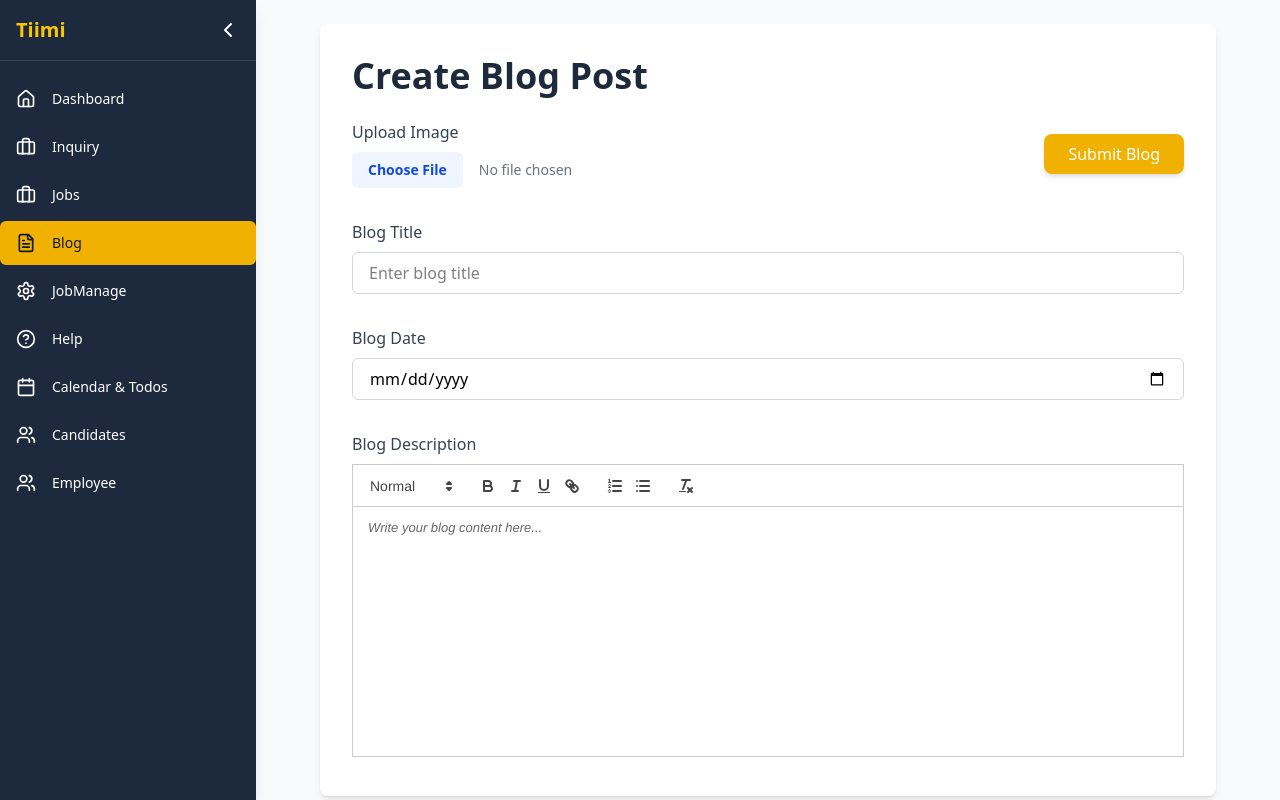
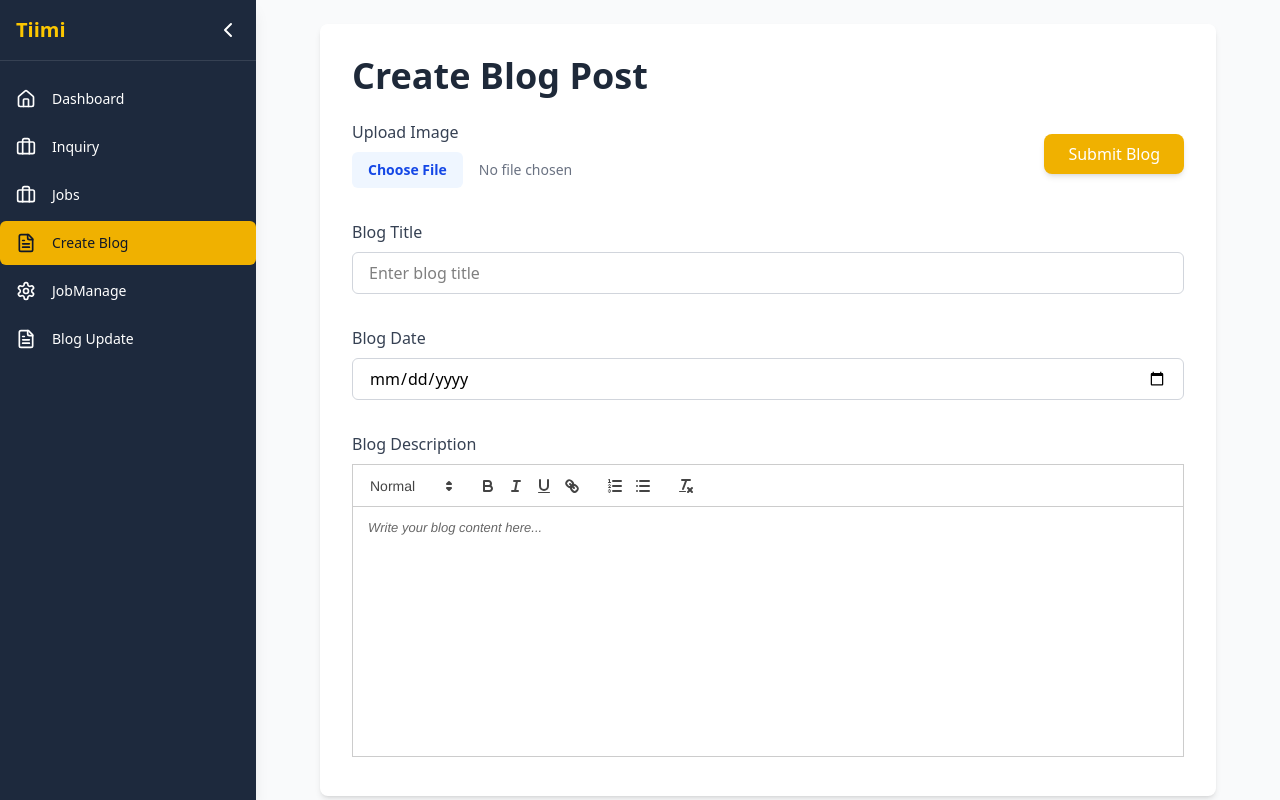
Before and after one commit to aveez444/JazarWebPage, a React (Vite) app in the folder project/: page /blogstruc in a window 1280 px wide. Built offline with nearby package versions, Linux system fonts and the light colour scheme.

Commit message:
Sidebar and Blog Manage changes done

```diff
--- a/project/src/components/BlogManage.jsx
+++ b/project/src/components/BlogManage.jsx
@@ -1,6 +1,7 @@
 import React, { useState, useEffect } from "react";
 import axios from "axios";
 import { Link } from "react-router-dom";
+import Sidebar from "./sidebar"; // Import Sidebar component
 
 const BlogManage = () => {
   const [blogs, setBlogs] = useState([]);
@@ -88,6 +89,8 @@ const BlogManage = () => {
     }
   };
 
+  // Loading and error states
+  const renderContent = () => {
     if (loading) {
       return <div className="text-center text-gray-600">Loading...</div>;
     }
@@ -97,7 +100,7 @@ const BlogManage = () => {
     }
 
     return (
-    <div className="bg-gray-100 min-h-screen p-8">
+      <>
         <h1 className="text-4xl font-bold text-center mb-8">Manage Blogs</h1>
 
         <div className="grid grid-cols-1 md:grid-cols-2 lg:grid-cols-3 gap-8">
@@ -124,11 +127,23 @@ const BlogManage = () => {
             </div>
           ))}
         </div>
+      </>
+    );
+  };
+
+  return (
+    <div className="flex h-screen bg-gray-100">
+      {/* Sidebar */}
+      <Sidebar />
+
+      {/* Main Content */}
+      <div className="flex-1 p-8 overflow-y-auto">
+        {renderContent()}
 
         {/* Edit Blog Modal */}
         {isModalOpen && (
           <div className="fixed inset-0 bg-gray-800 bg-opacity-50 flex justify-center items-center z-50">
-          <div className="bg-white p-8 rounded-lg shadow-lg w-1/3 relative">
+            <div className="bg-white p-8 rounded-lg shadow-lg w-full max-w-md relative">
               <button
                 onClick={() => setIsModalOpen(false)}
                 className="absolute top-4 right-4 text-gray-700 hover:text-black"
@@ -137,13 +152,14 @@ const BlogManage = () => {
               </button>
               <h2 className="text-2xl font-bold mb-4">Edit Blog</h2>
               <input type="text" name="title" value={formData.title} onChange={handleChange} className="w-full p-2 border rounded mb-4" placeholder="Title" />
-            <textarea name="content" value={formData.content} onChange={handleChange} className="w-full p-2 border rounded mb-4" placeholder="Content"></textarea>
+              <textarea name="content" value={formData.content} onChange={handleChange} className="w-full p-2 border rounded mb-4 min-h-32" placeholder="Content"></textarea>
               <input type="file" name="image" onChange={handleChange} className="w-full p-2 border rounded mb-4" />
               <button onClick={handleUpdate} className="bg-blue-500 text-white px-4 py-2 rounded hover:bg-blue-600 transition">Update Blog</button>
             </div>
           </div>
         )}
       </div>
+    </div>
   );
 };
 
--- a/project/src/components/sidebar.jsx
+++ b/project/src/components/sidebar.jsx
@@ -16,12 +16,9 @@ const Sidebar = () => {
     { name: "Dashboard", icon: <Home size={20} />, path: "/" },
     { name: "Inquiry", icon: <Briefcase size={20} />, path: "/contact-list" },
     { name: "Jobs", icon: <Briefcase size={20} />, path: "/jobs" },
-    { name: "Blog", icon: <FileText size={20} />, path: "/blogstruc" },
+    { name: "Create Blog", icon: <FileText size={20} />, path: "/blogstruc" },
     { name: "JobManage", icon: <Settings size={20} />, path: "/jobmanage" },
-    { name: "Help", icon: <HelpCircle size={20} />, path: "/help" },
-    { name: "Calendar & Todos", icon: <Calendar size={20} />, path: "/calendar" },
-    { name: "Candidates", icon: <Users size={20} />, path: "/candidates" },
-    { name: "Employee", icon: <Users size={20} />, path: "/employee" },
+    { name: "Blog Update", icon: <FileText size={20} />, path: "/blog-manage" },
   ];
 
   return (
```
Lines whose indentation alone changed are shown as unchanged.
